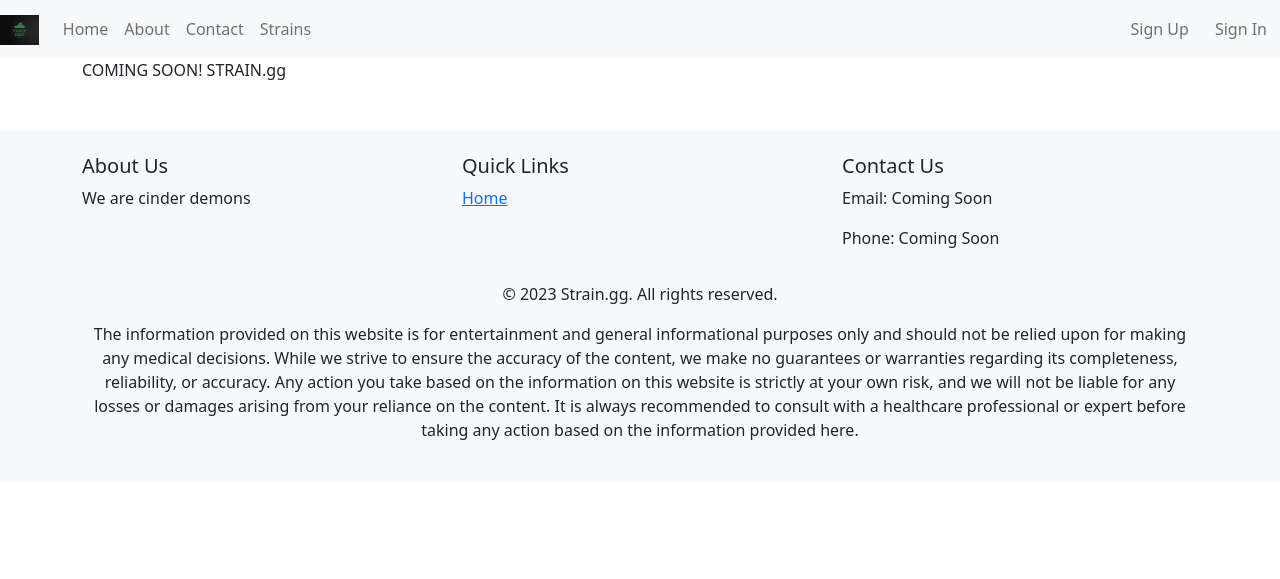
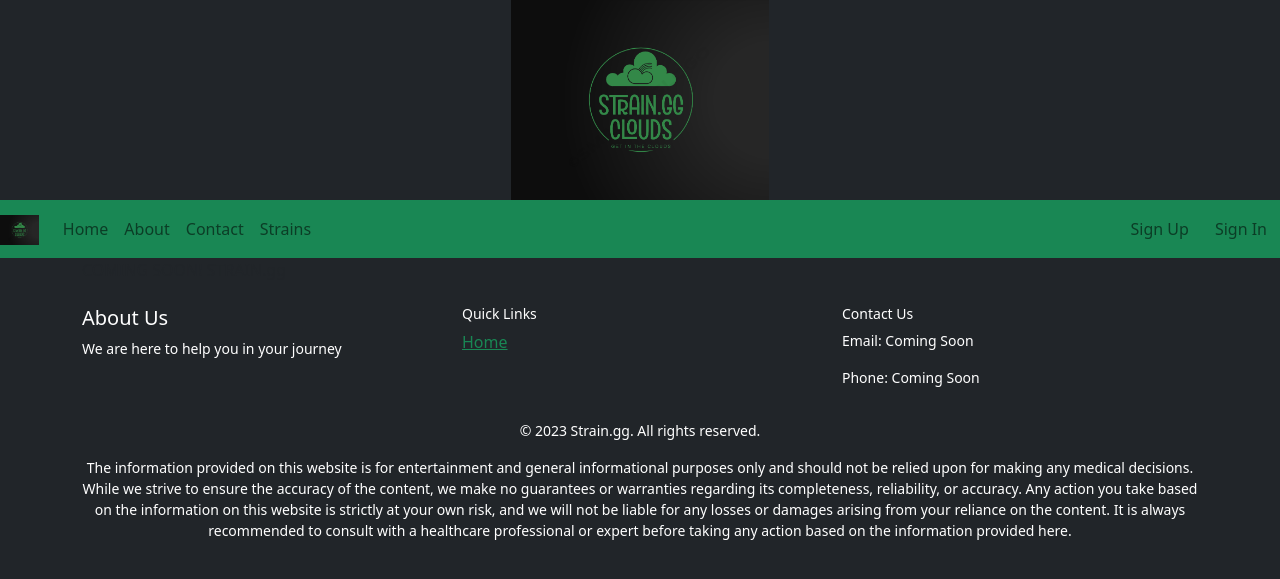
Before and after one commit to ZeroDayPoke/STRAIN.gg_Clouds, a Flask app: page /clouds/contact in a window 1280 px wide. Shown: the top 579 px of the page. Run offline with Flask 3, Linux system fonts and the light colour scheme; data that the repository does not hold is empty; some libraries are stand-ins or nearby versions.

Commit message:
made the website prettier

```diff
--- a/app/templates/base.html
+++ b/app/templates/base.html
@@ -16,14 +16,21 @@
 
 		<!-- Bootstrap CSS -->
 		<link href="{{ url_for('static', filename='lib/bootstrap.min.css') }}" rel="stylesheet">
+<div class="container">
+  <img src="{{ url_for('static', filename='images/header.png') }}"
+       alt="Logo"
+       width="auto"
+       height="200"
+       class="img-responsive img-rounded mx-auto d-block">
+</div>
 		<title>{% block title %}STRAIN.gg{% endblock %}</title>
 
 		<!-- Richard CSS -->
 		<link href="{{ url_for('static', filename='styles/richard.css') }}" rel="stylesheet">
 	</head>
-	<body>
+	<body class="bg-dark">
 		<header>
-			<nav class="navbar navbar-expand-lg navbar-light bg-light">
+			<nav class="navbar navbar-expand-lg navbar-light bg-success">
 				<a class="navbar-brand" href="#">
 					<img src="{{ url_for('static', filename='images/header.png') }}"
 					alt="Logo" width="auto" height="30">
@@ -80,29 +87,29 @@
 			<script src="{{ url_for('static', filename='scripts/richard.js') }}"></script>
 			{% block display %}STRAIN.gg{% endblock %}
 		</main>
-		<footer class="bg-light mt-5 py-4">
+		<footer class="bg-dark mt-3 py-2">
 			<div class="container">
 				<div class="row">
 					<div class="col-md-4">
-						<h5>About Us</h5>
-						<p>We are cinder demons</p>
+						<h5 class="text-white medium">About Us</h5>
+						<p class="text-white small">We are here to help you in your journey</p>
 					</div>
 					<div class="col-md-4">
-						<h5>Quick Links</h5>
+						<h5 class="text-white small">Quick Links</h5>
 						<ul class="list-unstyled">
-							<li><a href="{{ url_for('web_routes.index') }}">Home</a></li>
+							<li><a href="{{ url_for('web_routes.index') }}" class="text-success">Home</a></li>
 						</ul>
 					</div>
 					<div class="col-md-4">
-						<h5>Contact Us</h5>
-						<p>Email: Coming Soon</p>
-						<p>Phone: Coming Soon</p>
+						<h5 class="text-white small">Contact Us</h5>
+						<p class="text-white small">Email: Coming Soon</p>
+						<p class="text-white small">Phone: Coming Soon</p>
 					</div>
 				</div>
 				<div class="row mt-3">
 					<div class="col text-center">
-						<p>&copy; 2023 Strain.gg. All rights reserved.</p>
-						<p>
+						<p class="text-white small">&copy; 2023 Strain.gg. All rights reserved.</p>
+						<p class="text-white small">
 							The information provided on this website is for entertainment and general
 							informational purposes only and should not be relied upon for making any medical
 							decisions. While we strive to ensure the accuracy of the content, we make no
```
Also changed, not shown: app/templates/about.html (+9 -9 lines).
